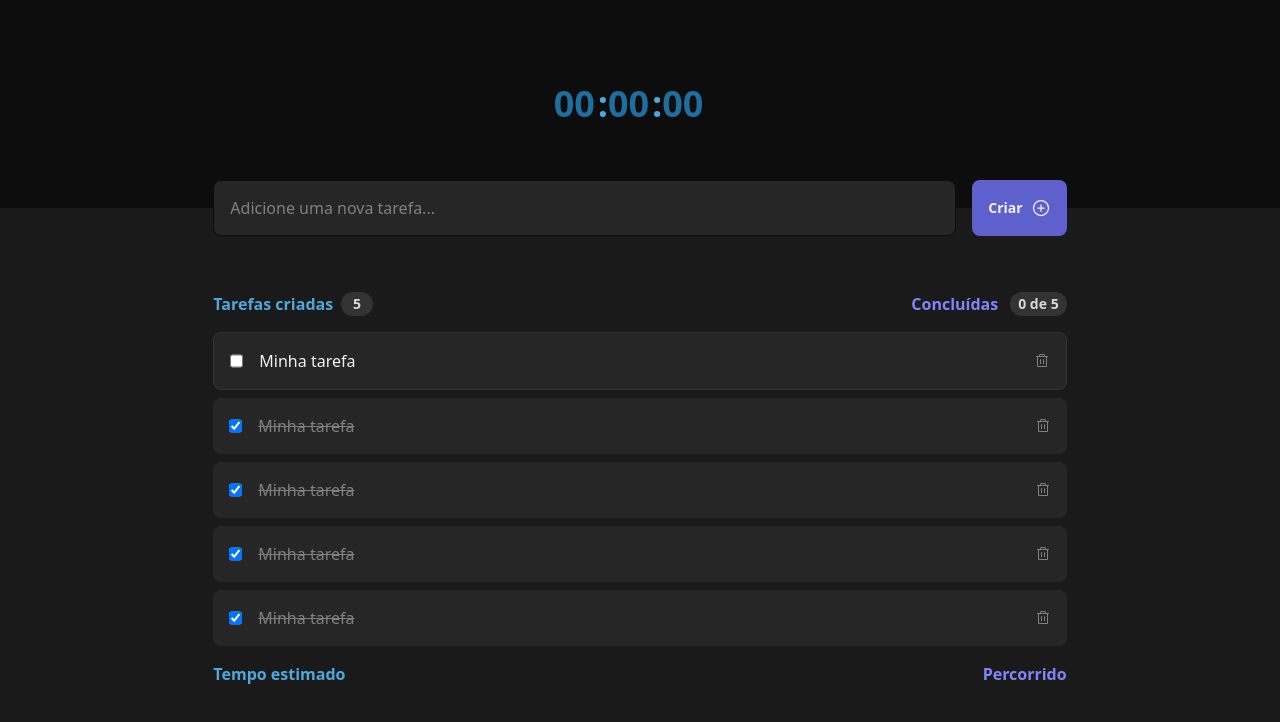
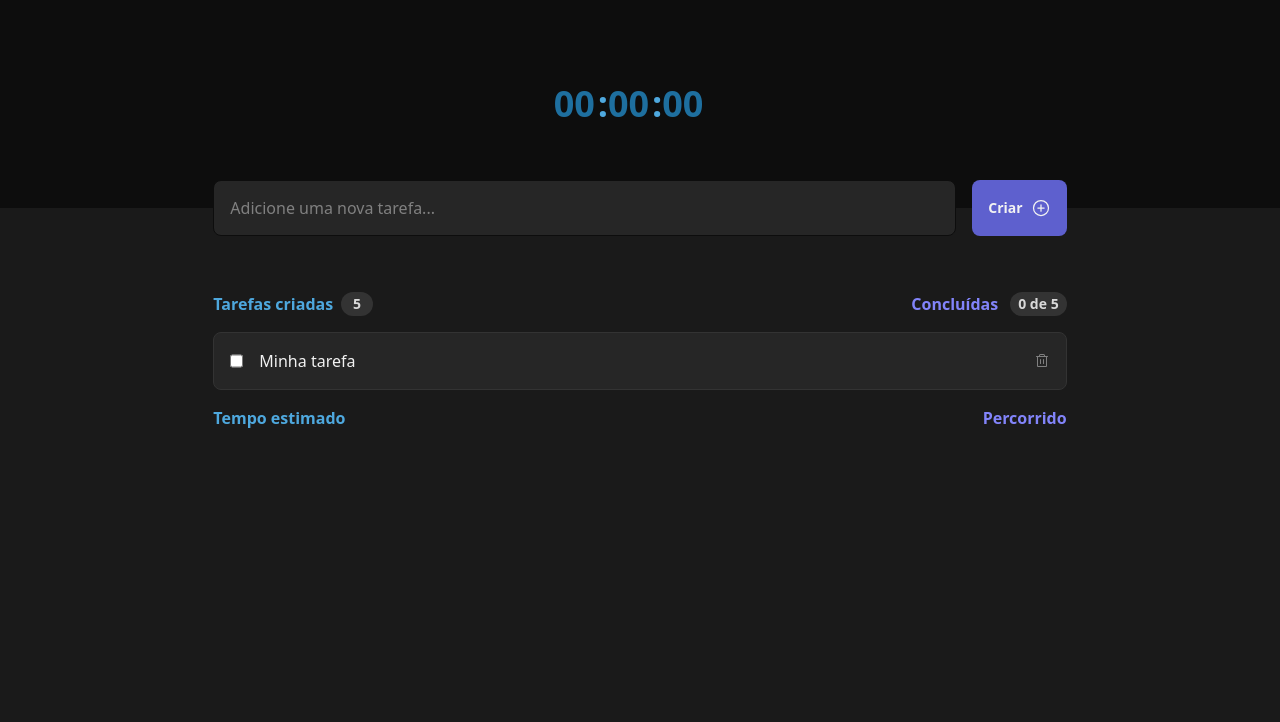
Before and after one commit to codemilio/reactjs-task-manager, a React (Vite) app: page / in a window 1280 px wide. Shown: the top 722 px of the page. Built offline with nearby package versions, Linux system fonts and the light colour scheme.

Commit message:
feat: delete item

```diff
--- a/src/App.tsx
+++ b/src/App.tsx
@@ -9,39 +9,35 @@ export function App() {
 
   const [taskList, setTaskList] = useState<ITask[]>([
     {
+      id: 'teste',
       title: 'Minha tarefa',
-      time: 1111,
+      time: {
+        hours: 1,
+        minutes: 0
+      },
       isChecked: false
-    },
-    {
-      title: 'Minha tarefa',
-      time: 1111,
-      isChecked: true
-    },
-    {
-      title: 'Minha tarefa',
-      time: 1111,
-      isChecked: true
-    },
-    {
-      title: 'Minha tarefa',
-      time: 1111,
-      isChecked: true
-    },
-    {
-      title: 'Minha tarefa',
-      time: 1111,
-      isChecked: true
     },
   ])
 
   const [newTask, setNewTask] = useState<ITask>({
-    title: '',
-    time: 0
+    id: '',
+    title: 'novo item',
+    time: {
+      hours: 0,
+      minutes: 30
+    }
   })
 
+  const handleInputChange = (e: React.ChangeEvent<HTMLInputElement>) => {
+    const { name, value } = e.target
 
-  const handleInputChange = (e: React.ChangeEvent<HTMLInputElement>) => {
+    setNewTask(prev => ({
+      ...prev,
+      [name]: value
+    }))
+  }
+
+  const handleTimeValidate = (e: React.ChangeEvent<HTMLInputElement>) => {
     const value = e.target.value
     const newValue = value.replace(/\D/g, '')
     const limitedValue = newValue.slice(0, 2)
@@ -53,7 +49,14 @@ export function App() {
   }
 
   const handleCreateItem = () => {
-    setTaskList((prev) => [...prev, newTask])
+    const { title, time } = newTask
+    const id = `${title.replace(/\s/g, '')}-${time.hours}-${time.minutes}`
+    setTaskList((prev) => [...prev, { ...newTask, id }])
+  }
+
+  const handleDeleteItem = (id: string) => {
+    const tasksWithoutItemDeleted = taskList.filter(item => item.id !== id)
+    setTaskList(tasksWithoutItemDeleted)
   }
 
   return (
@@ -66,7 +69,7 @@ export function App() {
             maxLength={2}
             placeholder="00"
             defaultValue="00"
-            onChange={handleInputChange}
+            onChange={handleTimeValidate}
             onClick={handleClick}
           />
           <span className="text-primary">:</span>
@@ -76,7 +79,7 @@ export function App() {
             maxLength={2}
             placeholder="00"
             defaultValue="00"
-            onChange={handleInputChange}
+            onChange={handleTimeValidate}
             onClick={handleClick}
           />
           <span className="text-primary">:</span>
@@ -86,14 +89,14 @@ export function App() {
             maxLength={2}
             placeholder="ss"
             defaultValue="00"
-            onChange={handleInputChange}
+            onChange={handleTimeValidate}
             onClick={handleClick}
             readOnly
           />
         </h1>
       </header>
       <div className="w-2/3 h-14 flex mt-[calc(-0px-1.75rem)] mx-auto gap-x-4">
-        <TextField placeholder="Adicione uma nova tarefa..."/>
+        <TextField placeholder="Adicione uma nova tarefa..." name="title" onChange={handleInputChange}/>
         <button
           className="flex h-full items-center justify-center gap-2 bg-secondary-dark focus:outline-none hover:bg-secondary p-4 rounded-lg text-sm font-bold text-base-100 transition-colors delay-75"
           onClick={handleCreateItem}
@@ -115,7 +118,7 @@ export function App() {
           </span>
         </div>
         <div className="flex flex-col gap-y-2">
-          {taskList.map(data => <TaskItem {...data} id="123"/>)}
+          {taskList.map(data => <TaskItem {...data} onDeleteTask={handleDeleteItem} />)}
         </div>
         <div className="flex justify-between font-bold">
           <span className="text-primary"> Tempo estimado </span>
--- a/src/components/TaskItem/index.tsx
+++ b/src/components/TaskItem/index.tsx
@@ -3,10 +3,15 @@ import { ITask } from "../../utils/types"
 import clsx from "clsx"
 
 type Props = ITask & {
-  id: string
+  onDeleteTask: (id: string) => void
 }
 
-export function TaskItem({ id, isChecked = false, title }: Props) {
+export function TaskItem({ id, isChecked = false, title, onDeleteTask }: Props) {
+  const handleDelete = () => {
+    console.log(id)
+    onDeleteTask(id)
+  }
+
   return (
     <div className={clsx("flex flex-row justify-between items-center bg-base-500 text-base-100 rounded-lg p-4 border border-base-400", {
       "text-base-300 line-through border-0": isChecked
@@ -21,7 +26,7 @@ export function TaskItem({ id, isChecked = false, title }: Props) {
           />
         <label htmlFor={id}> {title} </label>
       </div>
-      <button className="text-base-300 bg-transparent outline-none hover:text-danger transition-colors delay-75">
+      <button className="text-base-300 bg-transparent outline-none hover:text-danger transition-colors delay-75" onClick={handleDelete}>
         <Trash className="end"/>
       </button>
     </div>
--- a/src/utils/types.ts
+++ b/src/utils/types.ts
@@ -1,6 +1,10 @@
 
 export interface ITask {
+  id: string
   title: string
-  time: number
+  time: {
+    hours: number
+    minutes: number
+  }
   isChecked?: boolean
 }
```
